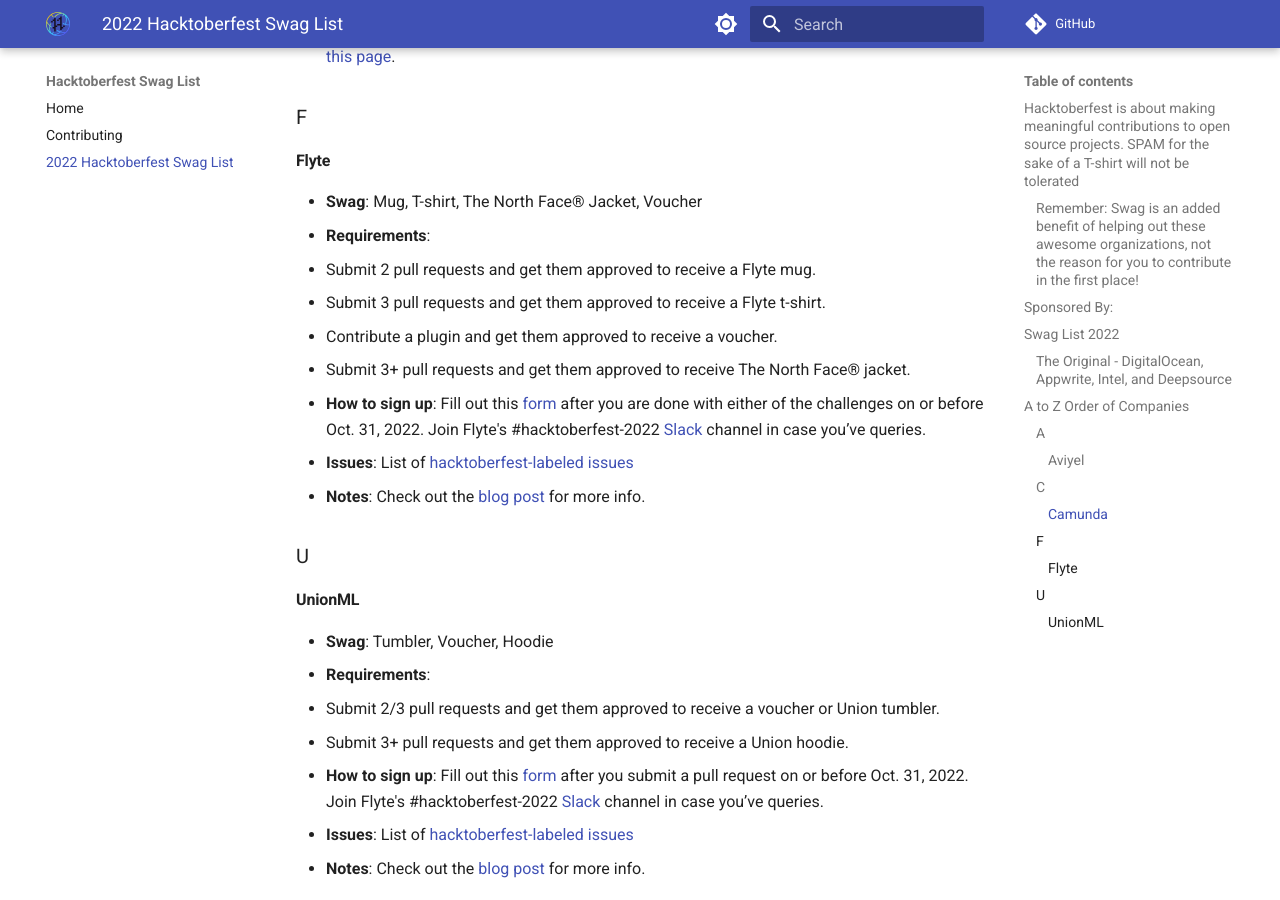
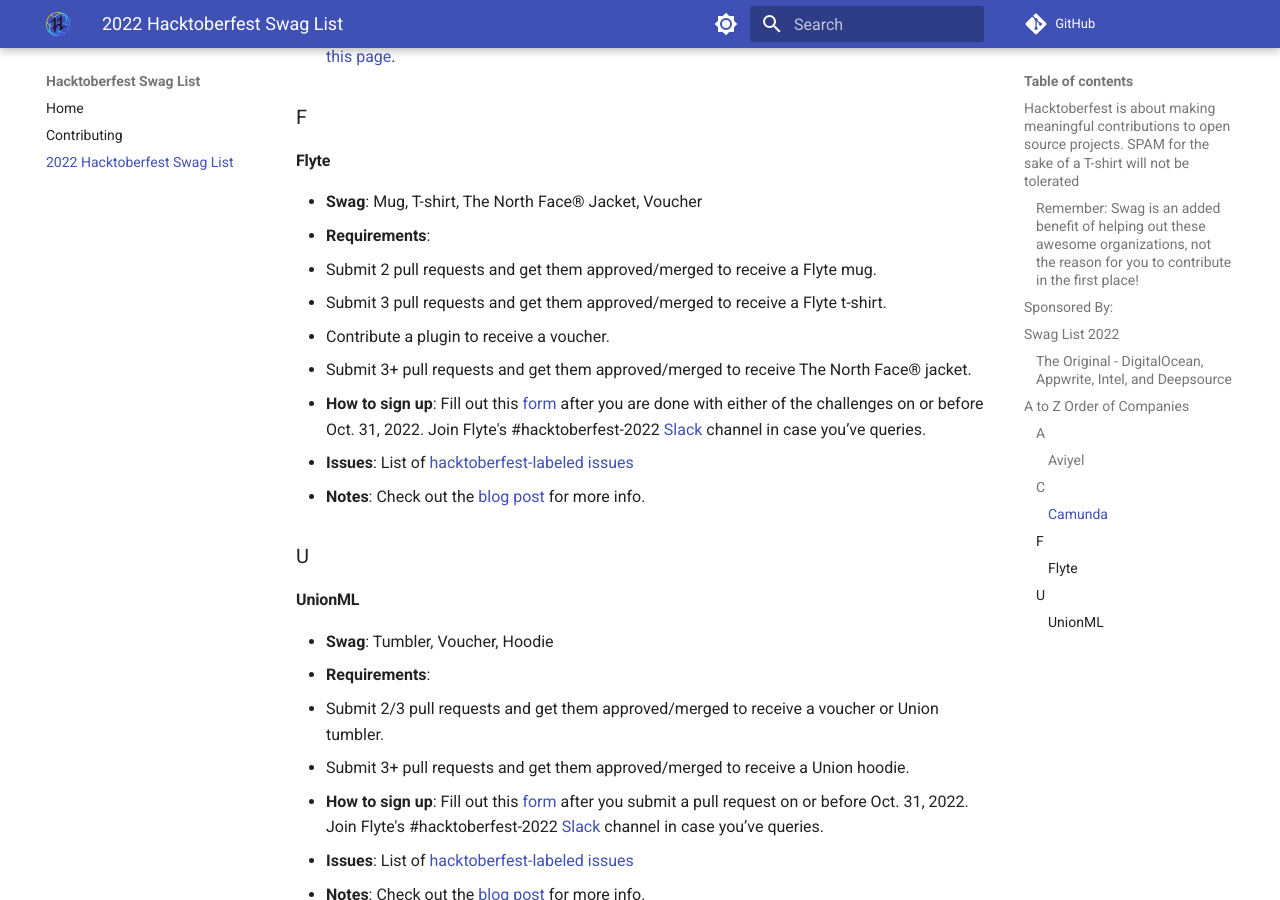
Before and after one commit to crweiner/hacktoberfest-swag-list, an MkDocs documentation site: the page built from docs/list.md, in a window 1280 px wide and 900 px high, scrolled down 2218 px. Built offline with MkDocs 1.6.1 and Material for MkDocs 9.7.7, drawn with Linux system fonts in a browser that asks for light colours; comment, search, counter and statistics services are not loaded.

```diff
--- a/docs/list.md
+++ b/docs/list.md
@@ -65,10 +65,10 @@
 
 - **Swag**: Mug, T-shirt, The North Face® Jacket, Voucher
 - **Requirements**:
-  - Submit 2 pull requests and get them approved to receive a Flyte mug.
-  - Submit 3 pull requests and get them approved to receive a Flyte t-shirt.
-  - Contribute a plugin and get them approved to receive a voucher.
-  - Submit 3+ pull requests and get them approved to receive The North Face® jacket.
+  - Submit 2 pull requests and get them approved/merged to receive a Flyte mug.
+  - Submit 3 pull requests and get them approved/merged to receive a Flyte t-shirt.
+  - Contribute a plugin to receive a voucher.
+  - Submit 3+ pull requests and get them approved/merged to receive The North Face® jacket.
 - **How to sign up**: Fill out this [form](https://tally.so/r/nWO7qQ) after you are done with either of the challenges on or before Oct. 31, 2022. Join Flyte's #hacktoberfest-2022 [Slack](https://slack.flyte.org/) channel in case you’ve queries.
 - **Issues**: List of [hacktoberfest-labeled issues](https://github.com/flyteorg/flyte/issues/2917)
 - **Notes**: Check out the [blog post](https://blog.flyte.org/meet-flyte-and-unionml-at-hacktoberfest-2022) for more info.
@@ -79,8 +79,8 @@
 
 - **Swag**: Tumbler, Voucher, Hoodie
 - **Requirements**:
-  - Submit 2/3 pull requests and get them approved to receive a voucher or Union tumbler.
-  - Submit 3+ pull requests and get them approved to receive a Union hoodie.
+  - Submit 2/3 pull requests and get them approved/merged to receive a voucher or Union tumbler.
+  - Submit 3+ pull requests and get them approved/merged to receive a Union hoodie.
 - **How to sign up**: Fill out this [form](https://tally.so/r/nWO7qQ) after you submit a pull request on or before Oct. 31, 2022. Join Flyte's #hacktoberfest-2022 [Slack](https://slack.flyte.org/) channel in case you’ve queries.
 - **Issues**: List of [hacktoberfest-labeled issues](https://github.com/unionai-oss/unionml/issues/171)
 - **Notes**: Check out the [blog post](https://blog.flyte.org/meet-flyte-and-unionml-at-hacktoberfest-2022) for more info.
```
